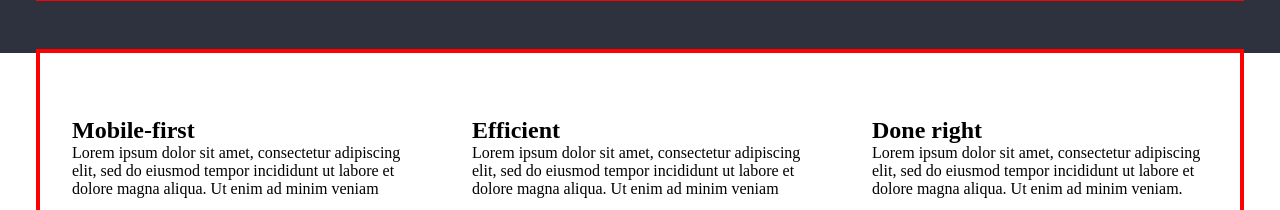
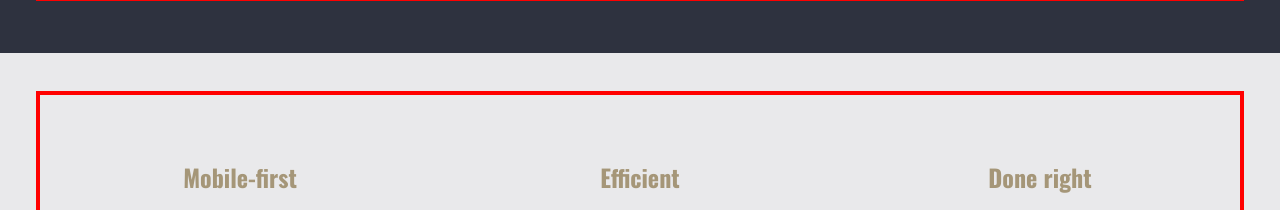
Before and after one commit to guanizorommel/KP-Final-Challenge, a plain HTML site: page index.html in a window 1280 px wide. Shown: the part 547-757 px from the top of the page. Drawn offline with nearby package versions, Linux system fonts and the light colour scheme.

Commit message:
services

```diff
--- a/index.html
+++ b/index.html
@@ -35,24 +35,24 @@
         <div class="container">
             <div class="row">
                 <div class="col">
-                    <h2>Mobile-first</h2>
-                    <p>Lorem ipsum dolor sit amet,
+                    <h2 class="services-title">Mobile-first</h2>
+                    <p class="services-paragraph">Lorem ipsum dolor sit amet,
                         consectetur adipiscing elit, sed do
                         eiusmod tempor incididunt ut
                         labore et dolore magna aliqua. Ut
                         enim ad minim veniam</p>
                 </div>
                 <div class="col">
-                    <h2>Efficient</h2>
-                    <p>Lorem ipsum dolor sit amet,
+                    <h2 class="services-title">Efficient</h2>
+                    <p class="services-paragraph">Lorem ipsum dolor sit amet,
                         consectetur adipiscing elit, sed do
                         eiusmod tempor incididunt ut
                         labore et dolore magna aliqua. Ut
                         enim ad minim veniam</p>
                 </div>
                 <div class="col">
-                    <h2>Done right</h2>
-                    <p>Lorem ipsum dolor sit amet,
+                    <h2 class="services-title">Done right</h2>
+                    <p class="services-paragraph">Lorem ipsum dolor sit amet,
                         consectetur adipiscing elit, sed do
                         eiusmod tempor incididunt ut
                         labore et dolore magna aliqua. Ut
--- a/style.css
+++ b/style.css
@@ -26,6 +26,8 @@
     padding: 4em 2em;
 }
 
+
+/*Hero CSS Start*/
 .herotext-primary{
     font-family: "Oswald", sans-serif;
     font-size: 5.625rem;
@@ -55,3 +57,30 @@
     border-radius: 50px;
     margin-top: 1em;
 }
+
+/*Hero CSS End*/
+
+/*Services CSS Start*/
+
+.section-two {
+    min-height: 400px;
+    display: flex; /*requirement to align the container div into center */
+    align-items: center; /*aligns the container div into center */
+    background-color: #e9e9eb;
+}
+
+.services-title {
+    font-family: "Oswald", sans-serif;
+    font-size: 1.5rem;
+    color: #A59678;
+    text-align: center;
+}
+
+.services-paragraph {
+    font-family: "Montserrat", sans-serif;
+    font-size: 1.125rem;
+    color: #3B4050;
+    text-align: center;
+    margin-top: 1em;
+    line-height: 1.5;
+}
```
